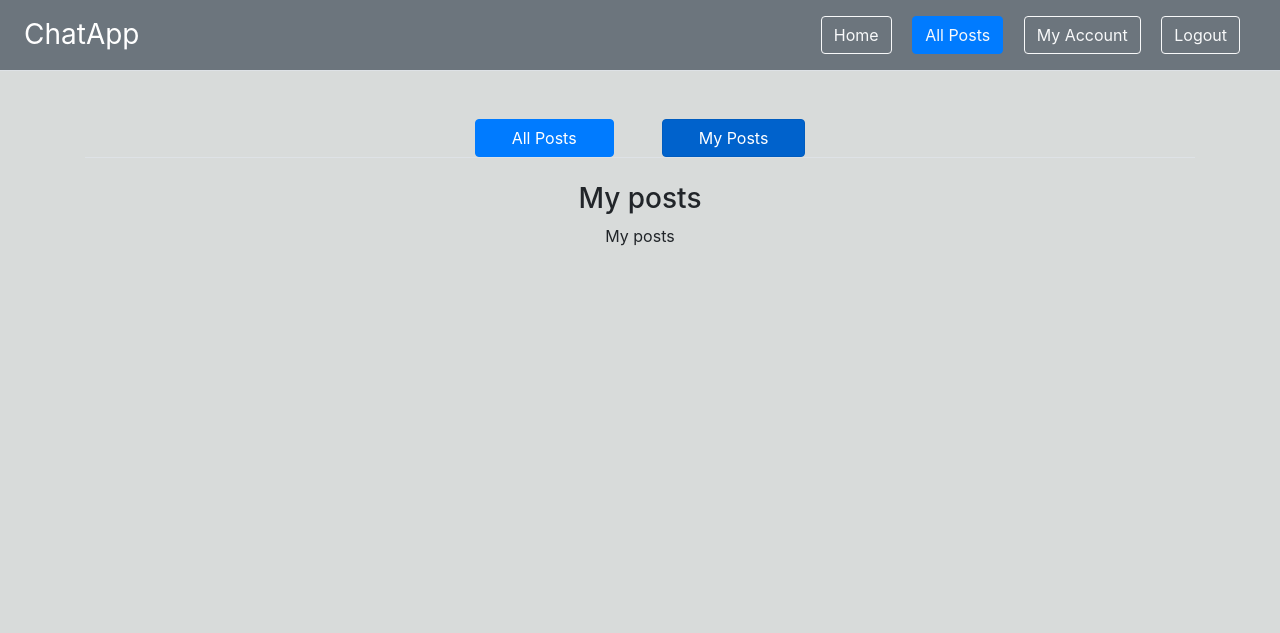
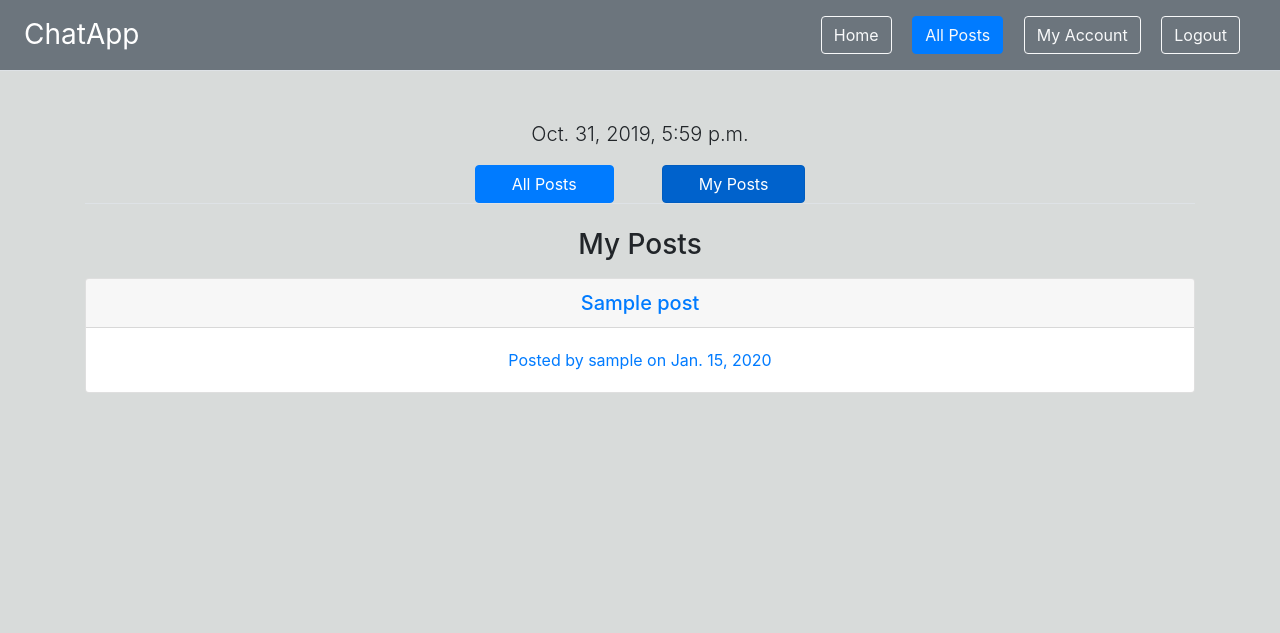
Before and after one commit to CodyRichter/cr_dynamic, a Django app: page /reports/ in a window 1280 px wide, after a click on "My Posts". Shown: the top 633 px of the page. Run offline with Django 3.2, Linux system fonts and the light colour scheme; a user stored in the database is signed in; tables that the repository leaves empty hold one stand-in row (values such as "Sample post"); some libraries are stand-ins or nearby versions.

Commit message:
Work on page. TODO: fix datetime display

```diff
--- /dev/null
+++ b/cr_dynamic/helpers.py
@@ -0,0 +1,8 @@
+import datetime
+
+import pytz
+
+def now():
+    utc = pytz.timezone('UTC')
+    now_utc = utc.localize(datetime.datetime.now())
+    return now_utc.astimezone(pytz.timezone('EST'))
--- a/reports/views.py
+++ b/reports/views.py
@@ -5,28 +5,24 @@ from django.contrib import messages
 from django.contrib.auth.decorators import login_required
 from django.shortcuts import render, get_object_or_404, redirect
 
+from cr_dynamic.helpers import now
 from reports.forms import PostForm
 from reports.models import Post, Interaction
 
 
 @login_required(login_url='/auth/login')
 def index(request):
-    current_tz = pytz.timezone('US/Eastern')  # UTC + 4
-    timezone.activate(current_tz)
-
-    cdt = timezone.localtime(timezone.now()).today()
     # Create specific lists of posts to display on home page
-    pinned = Post.objects.all().filter(release_date__lte=timezone.localtime(timezone.now()).today()).order_by('release_date').filter(
-        pinned=True)
-    post_today = Post.objects.all().filter(release_date__date=timezone.localtime(timezone.now()).today()).order_by('release_date').filter(
+    pinned = Post.objects.all().filter(release_date__lte=now()).order_by('release_date').filter(pinned=True)
+    post_today = Post.objects.all().filter(release_date__lte=now()).order_by('release_date').filter(
         pinned=False)
-    post_past = Post.objects.all().filter(release_date__lt=timezone.localtime(timezone.now()).today()).order_by('-release_date').filter(
+    post_past = Post.objects.all().filter(release_date__lte=now()).order_by('-release_date').filter(
         pinned=False)
     my_post = Post.objects.all().filter(author=request.user).order_by('-release_date')
     context = {'post_today': post_today,
                'post_past': post_past,
                'my_post': my_post,
-               'cdt': cdt,
+               'cdt': now(),
                'pinned': pinned}
     return render(request, 'reports/index.html', context)
 
--- a/templates/reports/index.html
+++ b/templates/reports/index.html
@@ -4,7 +4,7 @@
 {% block content %}
 
 <div class="container text-center">
-
+    <p class="lead">{{ cdt }}</p>
     <ul class="nav nav-tabs justify-content-center mb-4">
         <li class="active mr-5">
             <a class="btn btn-primary active mr-5 btn-block" data-toggle="tab" href="#all">All Posts</a>
@@ -15,84 +15,58 @@
     </ul>
 
     <div class="tab-content">
+        <!-- All Posts -->
         <div id="all" class="tab-pane active">
-            <h3>HOME</h3>
-            <p>All posts.</p>
+
+        {% for post in pinned %}
+            {% include 'reports/partial/_post-display.html' %}
+        {% endfor %}
+
+        {% if post_today or all_posts %}
+
+            {% if post_past %}
+
+                <h3 class="mb-3">Today's Posts</h3>
+
+                {% for post in post_today %}
+                    {% include 'reports/partial/_post-display.html' %}
+                {% endfor %}
+
+            {% endif %}
+
+            {% if all_posts %}
+
+                <h3 class="mb-3">Previous Posts</h3>
+
+                {% for post in all_posts %}
+                    {% include 'reports/partial/_post-display.html' %}
+                {% endfor %}
+
+            {% endif %}
+
+        {% else %}
+            <h3>No Posts.</h3>
+        {% endif %}
         </div>
 
+        <!-- User's Posts -->
         <div id="mine" class="tab-pane fade">
-            <h3>My posts</h3>
-            <p>My posts</p>
+        {% if my_post %}
+
+            <h3 class="mb-3">My Posts</h3>
+
+            {% for post in my_post %}
+                {% include 'reports/partial/_post-display.html' %}
+            {% endfor %}
+
+        {% else %}
+            <h3>You don't have any posts.</h3>
+        {% endif %}
         </div>
     </div>
 
 </div>
 
-{#    #}
-{#<div class="mdl-grid" style="text-align: center">#}
-{#            <div class="mdl-tabs mdl-js-tabs mdl-js-ripple-effect">#}
-{#                <div class="mdl-tabs__tab-bar">#}
-{#                    <a href="#all-posts-panel" class="mdl-tabs__tab is-active">All Posts</a>#}
-{#                    <a href="#my-posts-panel" class="mdl-tabs__tab">My Posts</a>#}
-{#                </div>#}
-{##}
-{#                <div class="mdl-tabs__panel is-active" id="all-posts-panel">#}
-{##}
-{#                    <!-- Pinned Posts -->#}
-{#                    {% if pinned %}#}
-{#                        <div class="mdl-cell mdl-cell--12-col-desktop mdl-cell--8-col-tablet mdl-cell--4-col-phone"#}
-{#                             style="display: inline-block">#}
-{#                            <h3>Pinned Posts</h3>#}
-{#                        </div>#}
-{##}
-{#                        {% for post in pinned %}#}
-{#                            {% include 'reports/partial/_post-display.html' %}#}
-{#                        {% endfor %}#}
-{#                    {% endif %}#}
-{##}
-{##}
-{#                    <!-- Today's Posts -->#}
-{#                    {% if post_today %}#}
-{#                        <div class="mdl-cell mdl-cell--12-col-desktop mdl-cell--8-col-tablet mdl-cell--4-col-phone"#}
-{#                             style="display: inline-block">#}
-{#                            <h3>Today's Posts</h3>#}
-{#                        </div>#}
-{##}
-{#                        {% for post in post_today %}#}
-{#                            {% include 'reports/partial/_post-display.html' %}#}
-{#                        {% endfor %}#}
-{#                    {% endif %}#}
-{##}
-{##}
-{#                    <!-- Previous Posts -->#}
-{#                    {% if post_past %}#}
-{#                        <div class="mdl-cell mdl-cell--12-col-desktop mdl-cell--8-col-tablet mdl-cell--4-col-phone"#}
-{#                             style="display: inline-block">#}
-{#                            <h3>All Posts</h3>#}
-{#                        </div>#}
-{##}
-{#                        {% for post in post_past %}#}
-{#                            {% include 'reports/partial/_post-display.html' %}#}
-{#                        {% endfor %}#}
-{#                    {% endif %}#}
-{##}
-{#                </div>#}
-{#                <div class="mdl-tabs__panel" id="my-posts-panel">#}
-{#                    <!-- My Posts -->#}
-{#                    {% if my_post %}#}
-{#                        <div class="mdl-cell mdl-cell--12-col-desktop mdl-cell--8-col-tablet mdl-cell--4-col-phone"#}
-{#                             style="display: inline-block">#}
-{#                            <h3>My Posts</h3>#}
-{#                        </div>#}
-{##}
-{#                        {% for post in my_post %}#}
-{#                            {% include 'reports/partial/_post-display.html' %}#}
-{#                        {% endfor %}#}
-{#                    {% endif %}#}
-{##}
-{#                </div>#}
-{#            </div>#}
-{#        </div>#}
 {#        <a href="{% url 'new' %}" class="mdl-navigation__link add-post-button">#}
 {#            <button class="mdl-button mdl-button--primary mdl-button--fab mdl-js-ripple-effect"><i#}
 {#                    class="material-icons">add</i></button>#}
--- a/templates/reports/partial/_post-display.html
+++ b/templates/reports/partial/_post-display.html
@@ -1,12 +1,9 @@
-<div class="mdl-cell mdl-cell--3-col mdl-card mdl-shadow--2dp"
-     style="display: inline-block;">
-    <a class="mdl-navigation__link" href="{% url 'detail' post.id %}">
-        <div class="mdl-card__title mdl-card--expand" style="display: inline-block">
-            <h2 class="mdl-card__title-text">{{ post.title }}</h2>
-        </div>
-        <div class="mdl-card__supporting-text">
-            Posted by {{ post.author.get_username }}
-            on {{ post.release_date.astimezone.date }}
+<div class="card col-xs">
+    <a href="{% url 'detail' post.id %}">
+        <h5 class="card-header">{{ post.title }}</h5>
+        <div class="card-body">
+        Posted by {{ post.author.get_username }}
+        on {{ post.release_date.astimezone.date }}
         </div>
     </a>
 </div>
```
